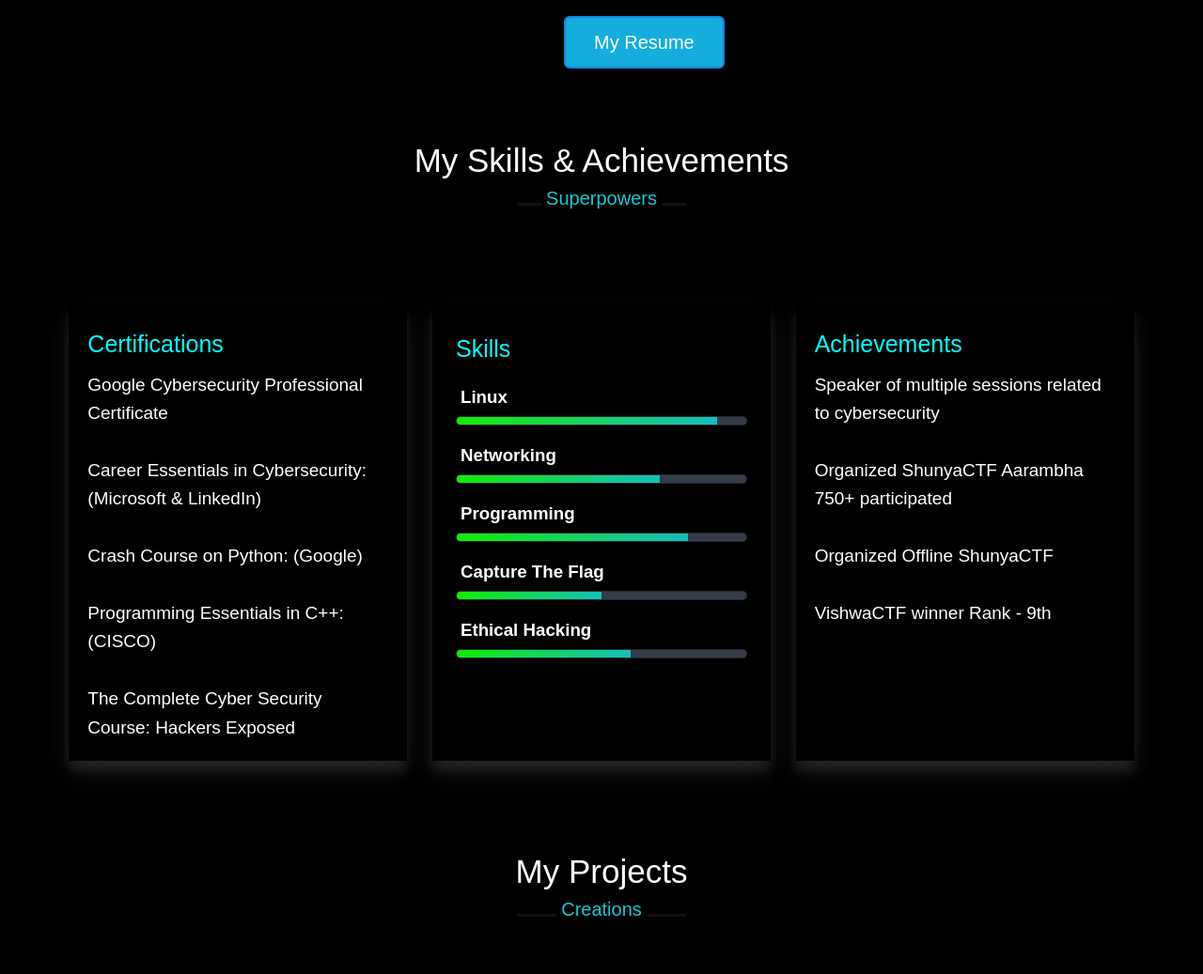
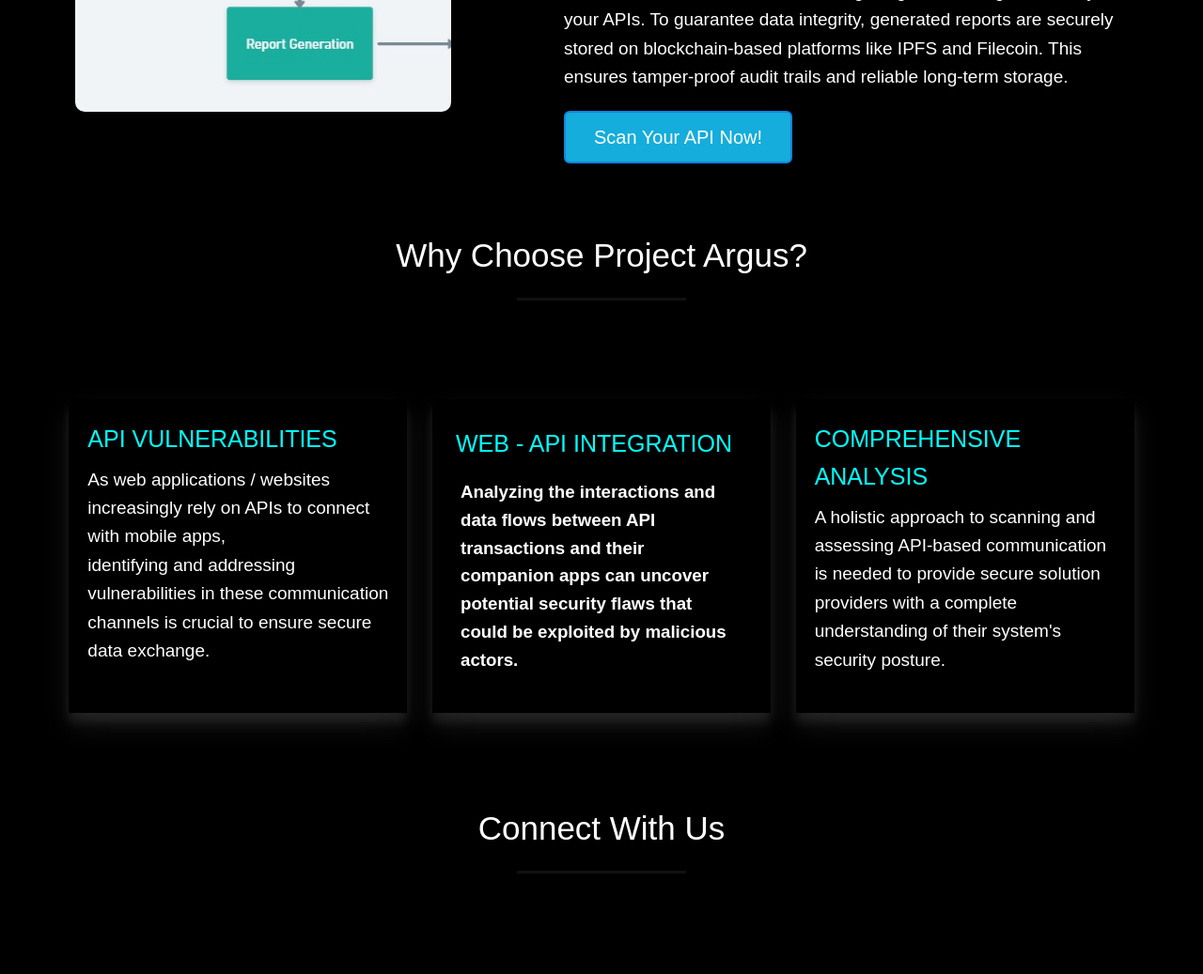
Before and after one commit to Darry1968/argus, a Flask app: page /test in a window 1280 px wide. Shown: the part 1560-2597 px from the top of the page at 94% size. Run offline with Flask 3, Linux system fonts and the light colour scheme.

Commit message:
Saty Frontend plz

```diff
--- a/argus_app/static/css/styles.css
+++ b/argus_app/static/css/styles.css
@@ -1,5 +1,6 @@
 /* Global Styles */
 /* Fullscreen loader styles */
+
 #loader {
     position: fixed;
     top: 0;
@@ -317,6 +318,7 @@ a.button:hover {
     position: relative;
     z-index: 1;
     /* Ensure text appears on top of the background */
+
     padding: 20px;
 }
 
@@ -439,7 +441,7 @@ a.button:hover {
 #connect {
     padding: 30px 20px;
     background-color: #00bcd4;
-    color: #fff;
+    color: black;
     border-radius: 8px;
     margin-bottom: 20px;
     text-align: center;
@@ -512,10 +514,10 @@ footer nav a:hover {
 }
 
 .box {
-    border: 1px solid #ccc;
+    border: 1px #ccc;
     border-radius: 5px;
     padding: 10px;
-    background-color: #fff;
+    background-color: black;
 }
 
 #owasp-top-10 {
--- a/argus_app/static/css/test.css
+++ b/argus_app/static/css/test.css
@@ -1,3 +1,5 @@
+
+
 * {
     margin: 0;
     padding: 0;
@@ -236,9 +238,6 @@ header {
     font-size: 35px;
 }
 
-.about .title::after {
-    content: "Who am I";
-}
 
 .about-content {
     justify-content: center;
@@ -246,12 +245,12 @@ header {
 }
 
 .about .about-content .Left-column img {
-    /* height: 400px;
-    width: 365px; */
+    height: 600px;
+    width: 1000px;
     object-fit: cover;
     border-radius: 10px;
-    height: auto;
-    width: 100%;
+    /*height: auto;*/
+    /* width: 100%; */
 }
 
 .about .about-content .right-column {
@@ -317,10 +316,6 @@ header {
 
 .skills .title {
     font-size: 35px;
-}
-
-.skills .title::after {
-    content: "Superpowers";
 }
 
 .skill-content h1 {
@@ -594,13 +589,14 @@ header {
     list-style: none;
     width: 350px;
     margin: 65px auto;
-    color: #fff;
+    color: #000000;
     padding: 20px;
     box-shadow: 0 14px 28px rgba(84, 83, 83, 0.25), 0 10px 10px rgba(107, 106, 106, 0.22);
 }
 
 .contact-content .left .box {
     position: relative;
+    color:whitesmoke;
     padding: 20px 0;
     font-weight: 300;
 }
@@ -620,7 +616,7 @@ header {
     font-size: 19px;
     width: 450px;
     margin: 45px auto;
-    color: black;
+    color: whitesmoke;
     padding: 20px;
     box-shadow: 0 14px 28px rgba(84, 83, 83, 0.25), 0 10px 10px rgba(107, 106, 106, 0.22);
 }
@@ -633,7 +629,7 @@ header {
 
 .contact-content .right p {
     text-align: justify;
-    color: white;
+    color: whitesmoke;
 }
 
 .contact-content .right form .button-area {
@@ -642,7 +638,7 @@ header {
 }
 
 .contact-content .right form .button-area button {
-    color: #fff;
+    color: #000000;
     display: block;
     width: 140px !important;
     height: 45px;
--- a/argus_app/templates/argus/test.html
+++ b/argus_app/templates/argus/test.html
@@ -11,19 +11,12 @@
 <div class="container">
     <section class="home" id="home">
         <div class="max-width">
-            <div class="home-content">
-                <div class="text-1">Hey, my name is</div>
-                <div class="text-2">Darshan Soni</div>
-                <div class="text-3">And I'm a <span>Security Researcher</span></div>
-                <br>
-                <div class="social-icons">
-                    <a href="https://www.linkedin.com/in/darshan-soni-0759a722a/" target="_blank"><i
-                            class="fab fa-linkedin"></i></a>
-                    <a href="https://github.com/Darry1968" target="_blank"><i class="fab fa-github"></i></a>
-                    <a href="http://blog.na5hv4r.me/" target="_blank"><i class="fas fa-blog"></i></a>
-
+            <div class="hero-content">
+                <h1>Welcome to ARGUS</h1>
+                <h2>Your API Security, Our Priority</h2>
+                <p>Experience seamless vulnerability detection and protection for your APIs.</p>
+                <a href="#services" class="button">Learn More</a>
                 </div>
-            </div>
         </div>
     </section>
 </div>
@@ -31,34 +24,26 @@
 <!-- About section -->
 <section class="about" id="about">
     <div class="max-width">
-        <h2 class="title">About Myself </h2>
+        <h2 class="title">Architecture </h2>
         <div class="about-content">
             <div class="Left-column">
-                <img src="./assets/DarshanSoni.jpg" alt="My Image">
+                <img src="{{ url_for('app.static', filename='css/Architecture.jpg') }}" alt="Architecture Diagram">
             </div>
             <div class="right-column">
-                <div class="text">"I would tell you a joke about an UDP packet, but you might not get it."</div>
+                <div class="text">"An unsecured API is basically shouting 'Free Wi-Fi!' to hackers, but instead of internet, they get your entire data."</div>
                 <p>
                 <ul>
-                    <li>Hello there! 👋 I'm a passionate Fourth-year CSE student with a
-                        razor-sharp focus on Cyber Security and Forensics. 🌐💼 My objective is to acquire a solid
-                        foundation in cybersecurity principles, along with practical skills and a strong
-                        understanding of the field. 💻✨
-                    </li>
+                    <li>The journey begins by analyzing the input API endpoint, classifying it into specific patterns such as authentication flaws or sensitive data exposure. This ensures targeted and precise vulnerability detection.</li>
                     <br>
-                    <li>As part of my journey in cybersecurity, I have actively participated in various CTF (Capture
-                        The Flag) events, specializing in web challenges. 🔒💡 I have also created several projects,
-                        including CipherX, ARGUS, and bforce, which you can check out on my GitHub.
+                    <li>At the core lies the Argus Scanner, leveraging test cases derived from OWASP standards to simulate attacks and uncover weaknesses. Its adaptive capabilities ensure comprehensive scanning across various API communication protocols.
                     </li>
                     <br>
                     <li>
-                        Feel free to reach out to me for any collaborations or discussions related to cybersecurity
-                        and coding! I bring a unique blend of technical prowess and strategic thinking to the table
-                        and passion—where every line of code is a step towards securing the cyberspace.
+                        Project Argus excels at identifying critical issues such as Broken User Authentication, Information Disclosure, Insure Deserialization. All findings are compiled into detailed, actionable reports, offering insights into vulnerabilities and recommending mitigation strategies to fortify your APIs. To guarantee data integrity, generated reports are securely stored on blockchain-based platforms like IPFS and Filecoin. This ensures tamper-proof audit trails and reliable long-term storage.
                     </li>
                 </ul>
                 </p>
-                <a href="Resume.pdf">My Resume</a>
+                <a href="{{ url_for('app.scanner') }}">Scan Your API Now!</a>
             </div>
         </div>
     </div>
@@ -67,108 +52,32 @@
 <!-- Skill section -->
 <section class="skills" id="skills">
     <div class="max-width">
-        <h2 class="title">My Skills & Achievements</h2>
+        <h2 class="title">Why Choose Project Argus?</h2>
         <div class="skill-content">
             <div class="middle">
-                <div class="text">Certifications</div>
-                <li>Google Cybersecurity Professional Certificate</li>
+                <div class="text">API VULNERABILITIES</div>
+                <li>As web applications  / websites increasingly rely on APIs to connect with mobile apps,</li>
+                <li>identifying and addressing vulnerabilities in these communication channels is crucial to ensure secure data exchange.</li>
                 <br>
-                <li>Career Essentials in Cybersecurity: (Microsoft & LinkedIn)</li>
-                <br>
-                <li>Crash Course on Python: (Google) </li>
-                <br>
-                <li>Programming Essentials in C++: (CISCO)</li>
-                <br>
-                <li>The Complete Cyber Security Course: Hackers Exposed</li>
             </div>
             <div class="left">
-                <div class="text">Skills</div>
+                <div class="text">WEB - API INTEGRATION</div>
                 <li>
-                    <h3>Linux</h3><span class="bar"><span class="Linux"></span></span>
-                </li>
-                <li>
-                    <h3>Networking</h3><span class="bar"><span class="Networking"></span></span>
-                </li>
-                <li>
-                    <h3>Programming</h3><span class="bar"><span class="Programming"></span></span>
-                </li>
-                <li>
-                    <h3>Capture The Flag</h3><span class="bar"><span class="Capture-The-Flag"></span></span>
-                </li>
-                <li>
-                    <h3>Ethical Hacking</h3><span class="bar"><span class="Ethical-Hacking"></span></span>
+                    <h3>Analyzing the interactions and data flows between API transactions and their companion apps can uncover potential security flaws that could be exploited by malicious actors.</h3>
                 </li>
             </div>
             <div class="right">
-                <div class="text">Achievements</div>
-                <li>Speaker of multiple sessions related to cybersecurity</li>
-                <br>
-                <li>Organized ShunyaCTF Aarambha 750+ participated</li>
-                <br>
-                <li>Organized Offline ShunyaCTF </li>
-                <br>
-                <li>VishwaCTF winner Rank - 9th</li>
+                <div class="text">COMPREHENSIVE ANALYSIS</div>
+                <li>A holistic approach to scanning and assessing API-based communication is needed to provide secure solution providers with a complete understanding of their system's security posture.</li>
             </div>
         </div>
     </div>
 </section>
 
-<!-- project section -->
-<section class="projects" id="projects">
-    <div class="max-width">
-        <h2 class="title">My Projects</h2>
-        <div class="projects-content">
-            <div class="project-container">
-                <div class="details-container">
-                    <div class="artical-container">
-                        <img src="./assets/Argus.png" alt="project1" class="project-img">
-                    </div>
-                    <h2 class="project-sub-title">API-Vulnerability-scanner</h2>
-                    <div class="btn-container">
-                        <button class="btn btn-color-2 project-btn"
-                            onclick="location.href='https://github.com/Darry1968/API-Vulnerability-scanner'">Github</button>
-                    </div>
-                </div>
-                <div class="details-container">
-                    <div class="artical-container">
-                        <img src="./assets/CipherX.png" alt="project2" class="project-img">
-                    </div>
-                    <h2 class="project-sub-title">Cipher Identifier</h2>
-                    <div class="btn-container">
-                        <button class="btn btn-color-2 project-btn"
-                            onclick="location.href='https://github.com/Darry1968/cipherx'">Github</button>
-                    </div>
-                </div>
-                <div class="details-container">
-                    <div class="artical-container">
-                        <img src="./assets/HLTH.jpg" alt="project3" class="project-img">
-                    </div>
-                    <h2 class="project-sub-title">HLTH App</h2>
-                    <div class="btn-container">
-                        <button class="btn btn-color-2 project-btn"
-                            onclick="location.href='https://github.com/Darry1968/hlth_flutter'">Github</button>
-                    </div>
-                </div>
-                <div class="details-container">
-                    <div class="artical-container">
-                        <img src="./assets/eVerse.jpg" alt="project4" class="project-img">
-                    </div>
-                    <h2 class="project-sub-title">Vending Machine Python</h2>
-                    <div class="btn-container">
-                        <button class="btn btn-color-2 project-btn"
-                            onclick="location.href='https://github.com/Darry1968/Vending-machine-python'">Github</button>
-                    </div>
-                </div>
-            </div>
-        </div>
-    </div>
-</section>
-
-
 <!-- contact section start -->
 <section class="contact" id="contact">
     <div class="max-width">
-        <h2 class="title">Contact me</h2>
+        <h2 class="title">Connect With Us</h2>
         <div class="contact-content">
             <div class="left">
                 <div class="box">
@@ -182,7 +91,7 @@
                     <!-- <div class="icon"><i class="fa fa-envelope-o" aria-hidden="true"></i></div> -->
                     <div class="text">
                         <h3>Email</h3>
-                        <p>sonidarshan200@gmail.com</p>
+                        <p>support@argus.com</p>
                     </div>
                 </div>
                 <div class="box">
```
Also changed, not shown: tailwind.config.js (added, +8 -0 lines), argus_app/static/css/Architecture.jpg (added), 2 other files.
